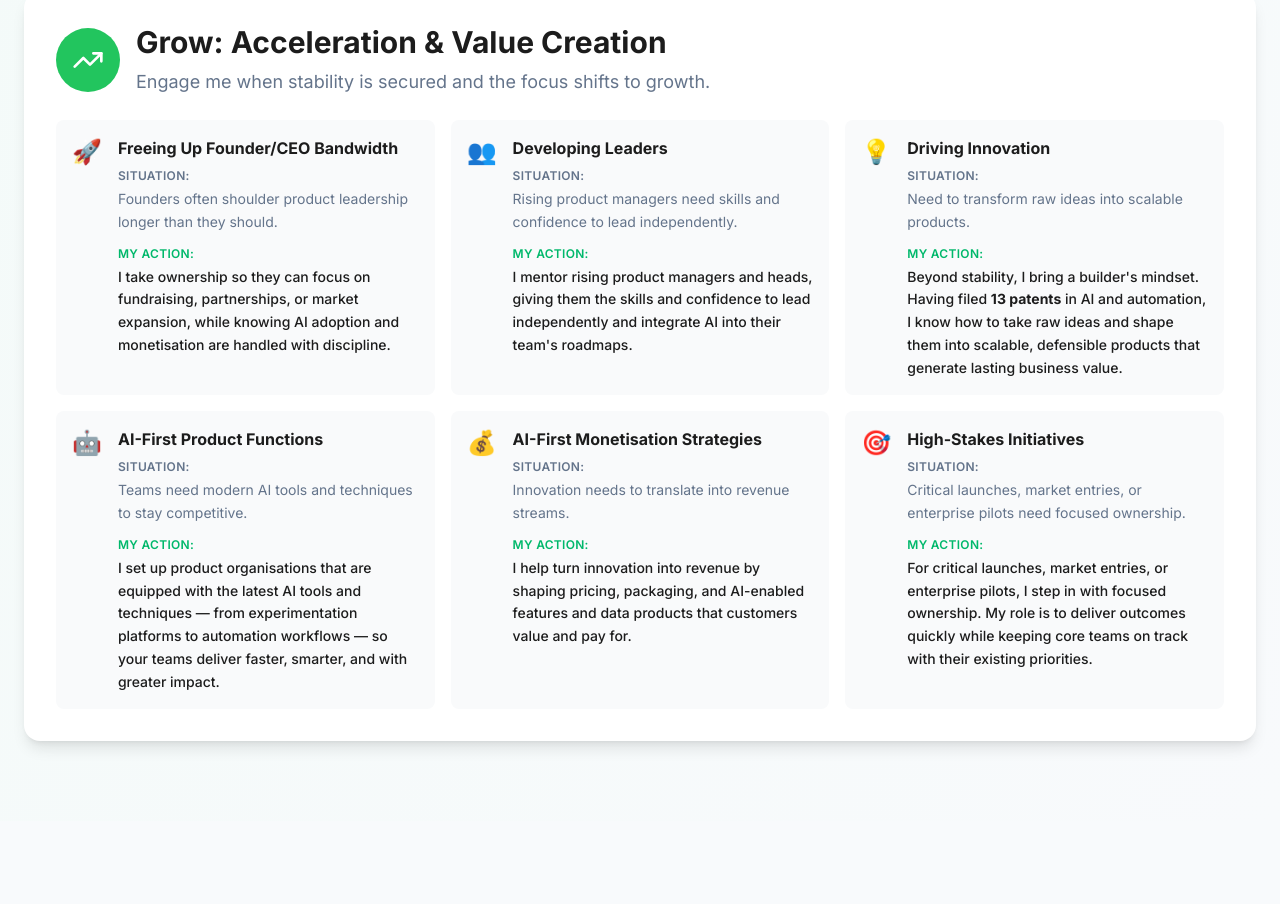
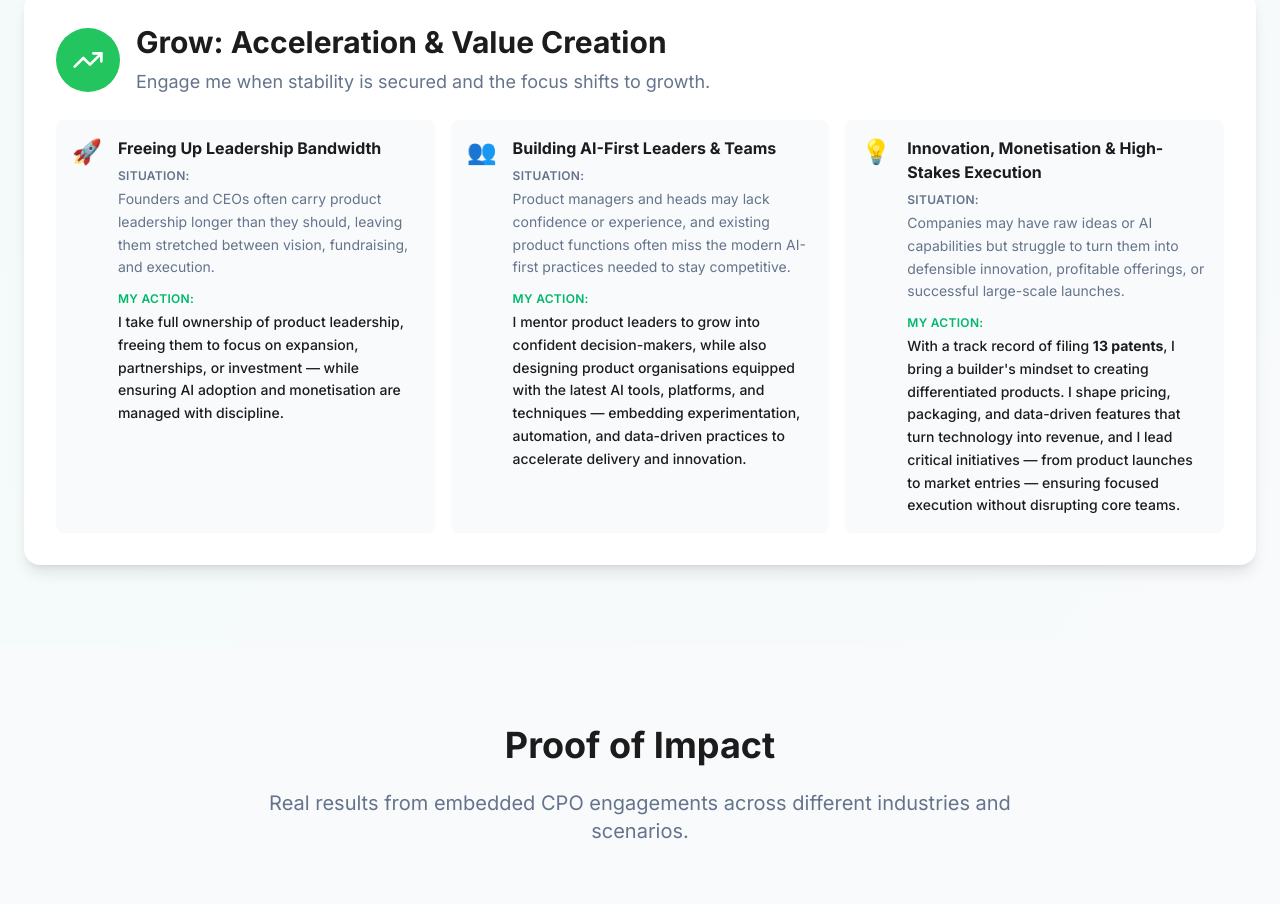
Before and after one commit to Vidbudh/VidbudhFinalWebsite, a React (Vite) app: page /embedded-cpo in a window 1280 px wide. Shown: the part 3040-3944 px from the top of the page. Built offline with nearby package versions, Linux system fonts and the light colour scheme; no server answers.

Commit message:
Replace Grow Phase with New Content

```diff
--- a/src/pages/EmbeddedCPOPage.tsx
+++ b/src/pages/EmbeddedCPOPage.tsx
@@ -144,40 +144,22 @@ const EmbeddedCPOPage = () => {
       description: "Engage me when stability is secured and the focus shifts to growth.",
       scenarios: [
         {
-          title: "Freeing Up Founder/CEO Bandwidth",
-          situation: "Founders often shoulder product leadership longer than they should.",
-          action: "I take ownership so they can focus on fundraising, partnerships, or market expansion, while knowing AI adoption and monetisation are handled with discipline.",
+          title: "Freeing Up Leadership Bandwidth",
+          situation: "Founders and CEOs often carry product leadership longer than they should, leaving them stretched between vision, fundraising, and execution.",
+          action: "I take full ownership of product leadership, freeing them to focus on expansion, partnerships, or investment — while ensuring AI adoption and monetisation are managed with discipline.",
           icon: "🚀"
         },
         {
-          title: "Developing Leaders",
-          situation: "Rising product managers need skills and confidence to lead independently.",
-          action: "I mentor rising product managers and heads, giving them the skills and confidence to lead independently and integrate AI into their team's roadmaps.",
+          title: "Building AI-First Leaders & Teams",
+          situation: "Product managers and heads may lack confidence or experience, and existing product functions often miss the modern AI-first practices needed to stay competitive.",
+          action: "I mentor product leaders to grow into confident decision-makers, while also designing product organisations equipped with the latest AI tools, platforms, and techniques — embedding experimentation, automation, and data-driven practices to accelerate delivery and innovation.",
           icon: "👥"
         },
         {
-          title: "Driving Innovation",
-          situation: "Need to transform raw ideas into scalable products.",
-          action: "Beyond stability, I bring a builder's mindset. Having filed <strong className='text-gold-highlight'>13 patents</strong> in AI and automation, I know how to take raw ideas and shape them into scalable, defensible products that generate lasting business value.",
+          title: "Innovation, Monetisation & High-Stakes Execution",
+          situation: "Companies may have raw ideas or AI capabilities but struggle to turn them into defensible innovation, profitable offerings, or successful large-scale launches.",
+          action: "With a track record of filing <strong className='text-gold-highlight'>13 patents</strong>, I bring a builder's mindset to creating differentiated products. I shape pricing, packaging, and data-driven features that turn technology into revenue, and I lead critical initiatives — from product launches to market entries — ensuring focused execution without disrupting core teams.",
           icon: "💡"
-        },
-        {
-          title: "AI-First Product Functions",
-          situation: "Teams need modern AI tools and techniques to stay competitive.",
-          action: "I set up product organisations that are equipped with the latest AI tools and techniques — from experimentation platforms to automation workflows — so your teams deliver faster, smarter, and with greater impact.",
-          icon: "🤖"
-        },
-        {
-          title: "AI-First Monetisation Strategies",
-          situation: "Innovation needs to translate into revenue streams.",
-          action: "I help turn innovation into revenue by shaping pricing, packaging, and AI-enabled features and data products that customers value and pay for.",
-          icon: "💰"
-        },
-        {
-          title: "High-Stakes Initiatives",
-          situation: "Critical launches, market entries, or enterprise pilots need focused ownership.",
-          action: "For critical launches, market entries, or enterprise pilots, I step in with focused ownership. My role is to deliver outcomes quickly while keeping core teams on track with their existing priorities.",
-          icon: "🎯"
         }
       ]
     }
```
